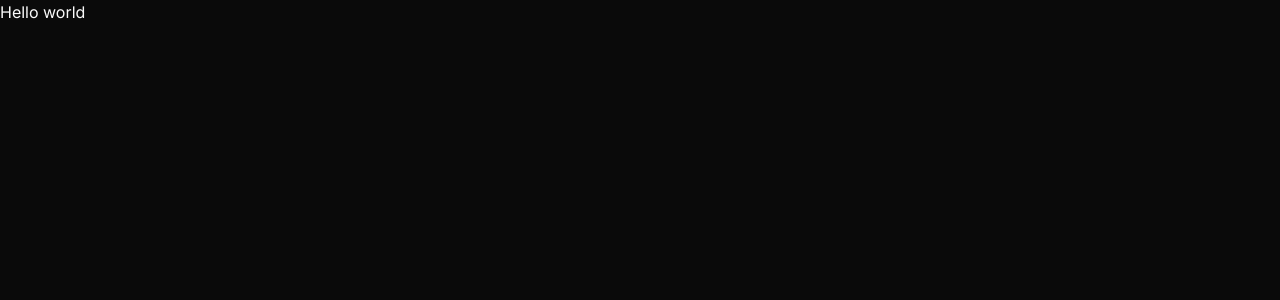
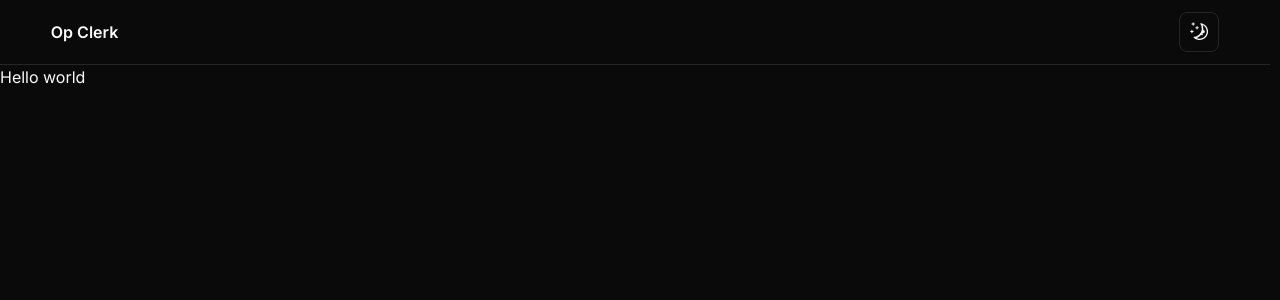
Before and after one commit to imopbuilder/nextjs-clerk-auth, a Next.js app: page / in a window 1280 px wide. Shown: the top 300 px of the page. Built offline with nearby package versions, Linux system fonts and the light colour scheme.

Commit message:
feat: add header to app

```diff
--- a/src/app/page.tsx
+++ b/src/app/page.tsx
@@ -1,9 +1,15 @@
+import Header from '@/components/global/header';
+import { Fragment } from 'react';
+
 export default function Page() {
   return (
-    <main>
-      <div>
-        <p>Hello world</p>
-      </div>
-    </main>
+    <Fragment>
+      <Header />
+      <main>
+        <div>
+          <p>Hello world</p>
+        </div>
+      </main>
+    </Fragment>
   );
 }
--- /dev/null
+++ b/src/components/global/header/index.tsx
@@ -0,0 +1,19 @@
+import Link from 'next/link';
+import { ThemeToggle } from '../theme-toggle';
+
+export default function Header() {
+  return (
+    <header className='border-b'>
+      <div className='max-w-maxi mx-auto px-[4%] h-16 flex items-center justify-between'>
+        <div className='flex items-center justify-center'>
+          <Link href={'/'} className='font-semibold'>
+            Op Clerk
+          </Link>
+        </div>
+        <nav className='flex items-center justify-center sm:gap-5 gap-3'>
+          <ThemeToggle />
+        </nav>
+      </div>
+    </header>
+  );
+}
--- a/src/components/global/theme-toggle.tsx
+++ b/src/components/global/theme-toggle.tsx
@@ -40,7 +40,7 @@ export function ThemeToggle() {
           <span className='sr-only'>Toggle theme</span>
         </Button>
       </DropdownMenuTrigger>
-      <DropdownMenuContent className='rounded-lg p-2 shadow-spread min-w-[12rem] font-medium' align='end' sideOffset={13}>
+      <DropdownMenuContent className='rounded-lg p-2 shadow-spread min-w-[12rem] font-medium' align='end' sideOffset={10}>
         {THEME_OPTIONS.map((val) => (
           <DropdownMenuItem
             key={val.id}
--- a/src/components/ui/button.tsx
+++ b/src/components/ui/button.tsx
@@ -1,57 +1,43 @@
-import * as React from "react"
-import { Slot } from "@radix-ui/react-slot"
-import { cva, type VariantProps } from "class-variance-authority"
+import { Slot } from '@radix-ui/react-slot';
+import { cva, type VariantProps } from 'class-variance-authority';
+import * as React from 'react';
 
-import { cn } from "@/lib/utils/cn"
+import { cn } from '@/lib/utils/cn';
 
 const buttonVariants = cva(
-  "inline-flex items-center justify-center whitespace-nowrap rounded-md text-sm font-medium transition-colors focus-visible:outline-none focus-visible:ring-1 focus-visible:ring-ring disabled:pointer-events-none disabled:opacity-50",
+  'inline-flex items-center justify-center ring-offset-2 ring-offset-background ring-input whitespace-nowrap rounded-md text-sm font-medium transition-colors focus-visible:outline-none focus-visible:ring-2 focus-visible:ring-border disabled:pointer-events-none disabled:opacity-50',
   {
     variants: {
       variant: {
-        default:
-          "bg-primary text-primary-foreground shadow hover:bg-primary/90",
-        destructive:
-          "bg-destructive text-destructive-foreground shadow-sm hover:bg-destructive/90",
-        outline:
-          "border border-input bg-background shadow-sm hover:bg-accent hover:text-accent-foreground",
-        secondary:
-          "bg-secondary text-secondary-foreground shadow-sm hover:bg-secondary/80",
-        ghost: "hover:bg-accent hover:text-accent-foreground",
-        link: "text-primary underline-offset-4 hover:underline",
+        default: 'bg-primary text-primary-foreground shadow hover:bg-primary/90',
+        destructive: 'bg-destructive text-destructive-foreground shadow-sm hover:bg-destructive/90',
+        outline: 'border border-input bg-background shadow-sm hover:bg-accent hover:text-accent-foreground',
+        secondary: 'bg-secondary text-secondary-foreground shadow-sm hover:bg-secondary/80',
+        ghost: 'hover:bg-accent hover:text-accent-foreground',
+        link: 'text-primary underline-offset-4 hover:underline',
       },
       size: {
-        default: "h-9 px-4 py-2",
-        sm: "h-8 rounded-md px-3 text-xs",
-        lg: "h-10 rounded-md px-8",
-        icon: "h-9 w-9",
+        default: 'h-9 px-4 py-2',
+        sm: 'h-8 rounded-md px-3 text-xs',
+        lg: 'h-10 rounded-md px-8',
+        icon: 'h-9 w-9',
       },
     },
     defaultVariants: {
-      variant: "default",
-      size: "default",
+      variant: 'default',
+      size: 'default',
     },
-  }
-)
+  },
+);
 
-export interface ButtonProps
-  extends React.ButtonHTMLAttributes<HTMLButtonElement>,
-    VariantProps<typeof buttonVariants> {
-  asChild?: boolean
+export interface ButtonProps extends React.ButtonHTMLAttributes<HTMLButtonElement>, VariantProps<typeof buttonVariants> {
+  asChild?: boolean;
 }
 
-const Button = React.forwardRef<HTMLButtonElement, ButtonProps>(
-  ({ className, variant, size, asChild = false, ...props }, ref) => {
-    const Comp = asChild ? Slot : "button"
-    return (
-      <Comp
-        className={cn(buttonVariants({ variant, size, className }))}
-        ref={ref}
-        {...props}
-      />
-    )
-  }
-)
-Button.displayName = "Button"
+const Button = React.forwardRef<HTMLButtonElement, ButtonProps>(({ className, variant, size, asChild = false, ...props }, ref) => {
+  const Comp = asChild ? Slot : 'button';
+  return <Comp className={cn(buttonVariants({ variant, size, className }))} ref={ref} {...props} />;
+});
+Button.displayName = 'Button';
 
-export { Button, buttonVariants }
+export { Button, buttonVariants };
```
